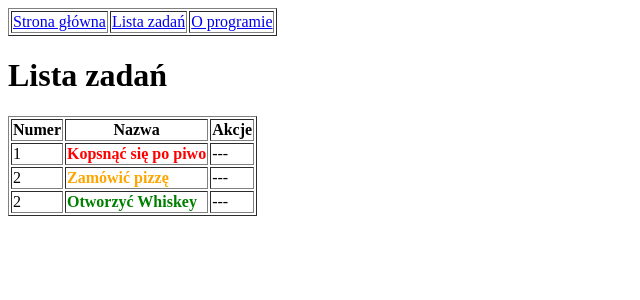
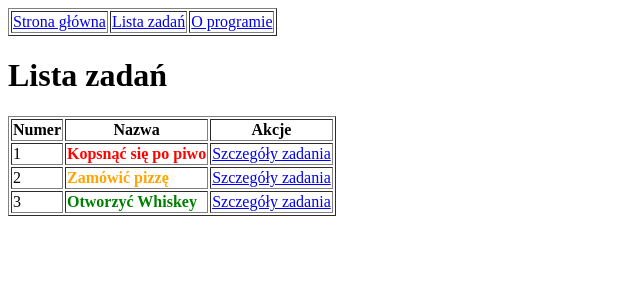
Before and after one commit to szkoleniajsystems/todos, a Flask app: page /list in a window 1280 px wide. Shown: the top 300 px of the page, without its empty margins (0-640 px from the left). Run offline with Flask 2, Linux system fonts and the light colour scheme.

Commit message:
ekran szczegolow todosa 2

```diff
--- a/dao.py
+++ b/dao.py
@@ -8,5 +8,5 @@ def get_todos():
     wynik=[]
     wynik.append(ToDo(1,'Kopsnąć się po piwo','Piątek, piąteczek, piątunio',3)  )
     wynik.append(ToDo(2, 'Zamówić pizzę', 'Piątek, piąteczek, piątunio', 2))
-    wynik.append(ToDo(2, 'Otworzyć Whiskey', 'Piątek, piąteczek, piątunio', 1))
+    wynik.append(ToDo(3, 'Otworzyć Whiskey', 'Piątek, piąteczek, piątunio', 1))
     return wynik
--- a/templates/list.html
+++ b/templates/list.html
@@ -29,7 +29,7 @@
                 </b>
                 </font>
             </td>
-            <td>---</td>
+            <td><a HREF="todo_details?id={{ t.todo_id }}">Szczegóły zadania</a></td>
         </tr>
     {% endfor %}
 </table>
```
